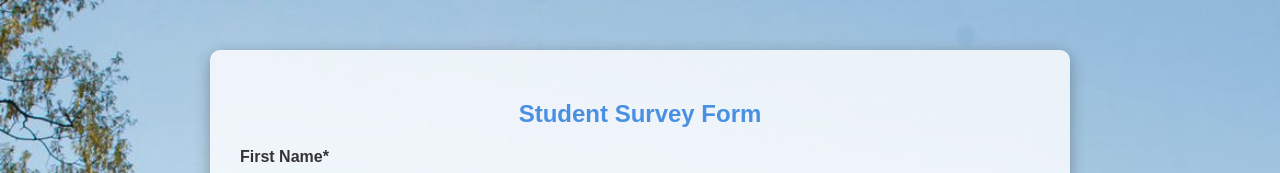
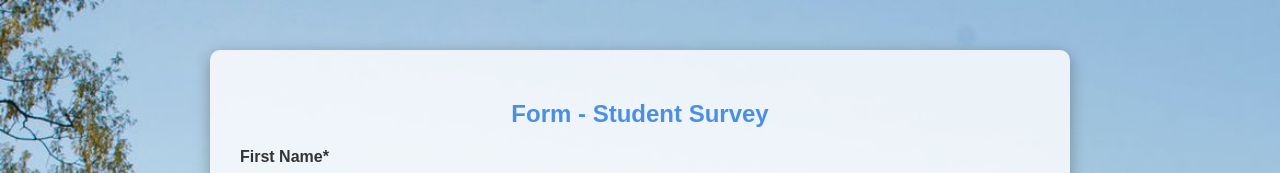
Before and after one commit to Reevacprasad/hw2-swe645, a plain HTML site: page index.html in a window 1280 px wide. Shown: the top 173 px of the page. Drawn offline with Linux system fonts and the light colour scheme.

Commit message:
testing app

```diff
--- a/index.html
+++ b/index.html
@@ -66,7 +66,7 @@
 </head>
 <body>
     <div class="container">
-        <h2>Student Survey Form</h2>
+        <h2>Form - Student Survey</h2>
         <form id="surveyForm">
             <label for="firstName">First Name*</label>
             <input type="text" id="firstName" required>
```
